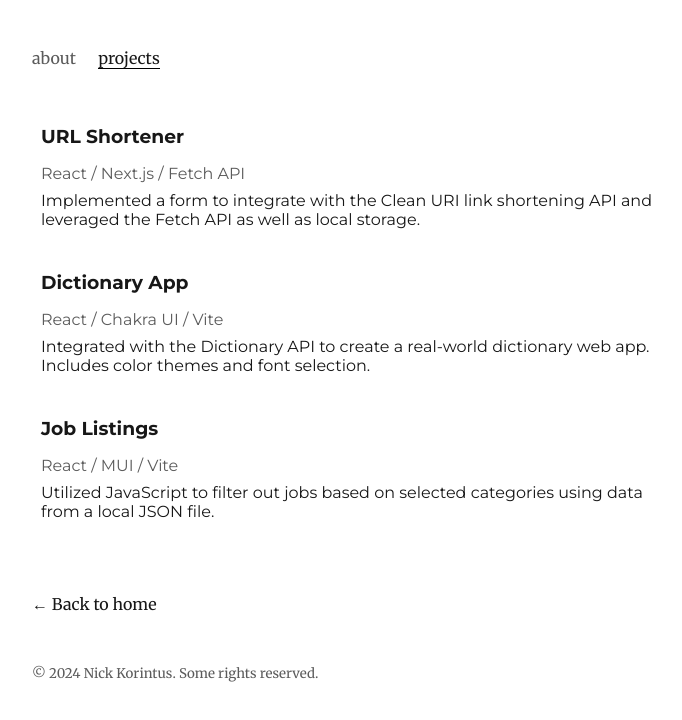
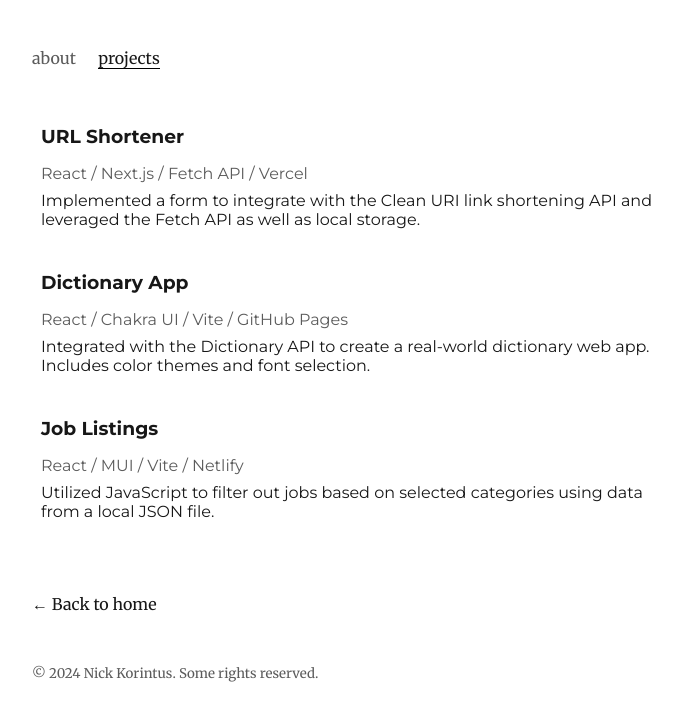
Before and after one commit to npkorintus/nickkorintus, a Next.js app: page /projects in a window 1280 px wide. Shown: the top 720 px of the page, without its empty margins (288-970 px from the left). Built offline with nearby package versions, Linux system fonts and the light colour scheme.

Commit message:
update projects tags

```diff
--- a/src/pages/projects.tsx
+++ b/src/pages/projects.tsx
@@ -7,19 +7,19 @@ const projects = [
   {
     title: 'URL Shortener',
     desc: 'Implemented a form to integrate with the Clean URI link shortening API and leveraged the Fetch API as well as local storage.',
-    tags: ['React', 'Next.js', 'Fetch API'],
+    tags: ['React', 'Next.js', 'Fetch API', 'Vercel'],
     url: 'https://shortly-one-chi.vercel.app/'
   },
   {
     title: 'Dictionary App',
     desc: 'Integrated with the Dictionary API to create a real-world dictionary web app. Includes color themes and font selection.',
-    tags: ['React', 'Chakra UI', 'Vite'],
+    tags: ['React', 'Chakra UI', 'Vite', 'GitHub Pages'],
     url: 'https://npkorintus.github.io/dictionary-web-app/'
   },
   {
     title: 'Job Listings',
     desc: 'Utilized JavaScript to filter out jobs based on selected categories using data from a local JSON file.',
-    tags: ['React', 'MUI', 'Vite'],
+    tags: ['React', 'MUI', 'Vite', 'Netlify'],
     url: 'https://filterable-job-listings.netlify.app/'
   },
 ];
```
